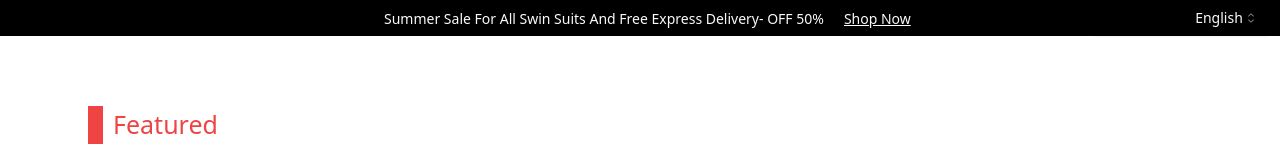
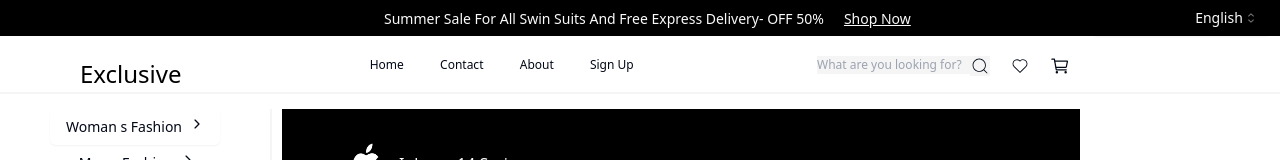
Before and after one commit to gleiberfelipe/kosmo-next-landing, a Next.js app: page / in a window 1280 px wide. Shown: the top 160 px of the page. Built offline with nearby package versions, Linux system fonts and the light colour scheme.

Commit message:
updating.6

```diff
--- a/app/page.tsx
+++ b/app/page.tsx
@@ -14,13 +14,13 @@
   return (
 
     <>
-    {/*  <Navbar/>
+     <Navbar/>
       <HeroCard />
       <CarouselSize/>
       <CarouselCategory/>
       <CarouselSelling/>
       <BannerCategories/>
-      <CarouselExplore/> */}
+      <CarouselExplore/>
       <BannerGrid/>
     </>
   );
```
Also changed, not shown: public/5dd6d44594e01b675513068803e2426d.jpg (added), public/ccb54c528f9bcf326ca48ea29bd6d890.png (added).
